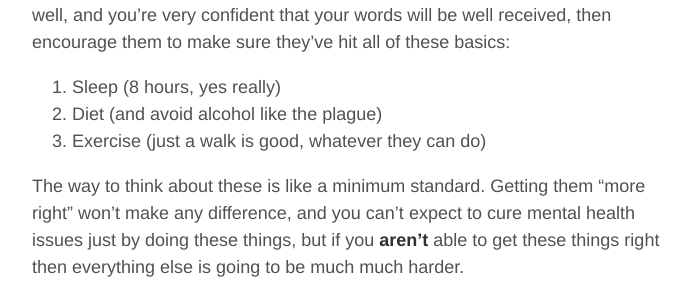
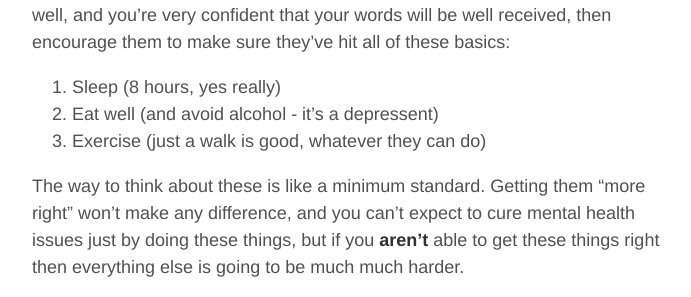
Before and after one commit to WillSoper/WillSoper.github.io, a Jekyll site: the page built from _posts/2020-07-06-helping-others-with-their-mental-health.md, in a window 1280 px wide and 900 px high, scrolled down 3122 px. Shown: the part 156-453 px from the top of the window, without its empty margins (293-984 px from the left). Built offline with Jekyll 4.4.1, drawn with Linux system fonts in a browser that asks for light colours.

Commit message:
Wording changes

```diff
--- a/_posts/2020-07-06-helping-others-with-their-mental-health.md
+++ b/_posts/2020-07-06-helping-others-with-their-mental-health.md
@@ -61,7 +61,7 @@ Be **very** careful with this final one. It’s last for a very good reason, and
 If you have a good relationship with this person, you understand their situation well, and you’re very confident that your words will be well received, then encourage them to make sure they’ve hit all of these basics:
 
 1. Sleep (8 hours, yes really)
-2. Diet (and avoid alcohol like the plague)
+2. Eat well (and avoid alcohol - it's a depressent)
 3. Exercise (just a walk is good, whatever they can do)
 
 The way to think about these is like a minimum standard. Getting them “more right” won’t make any difference, and you can’t expect to cure mental health issues just by doing these things, but if you **aren’t** able to get these things right then everything else is going to be much much harder.
```
